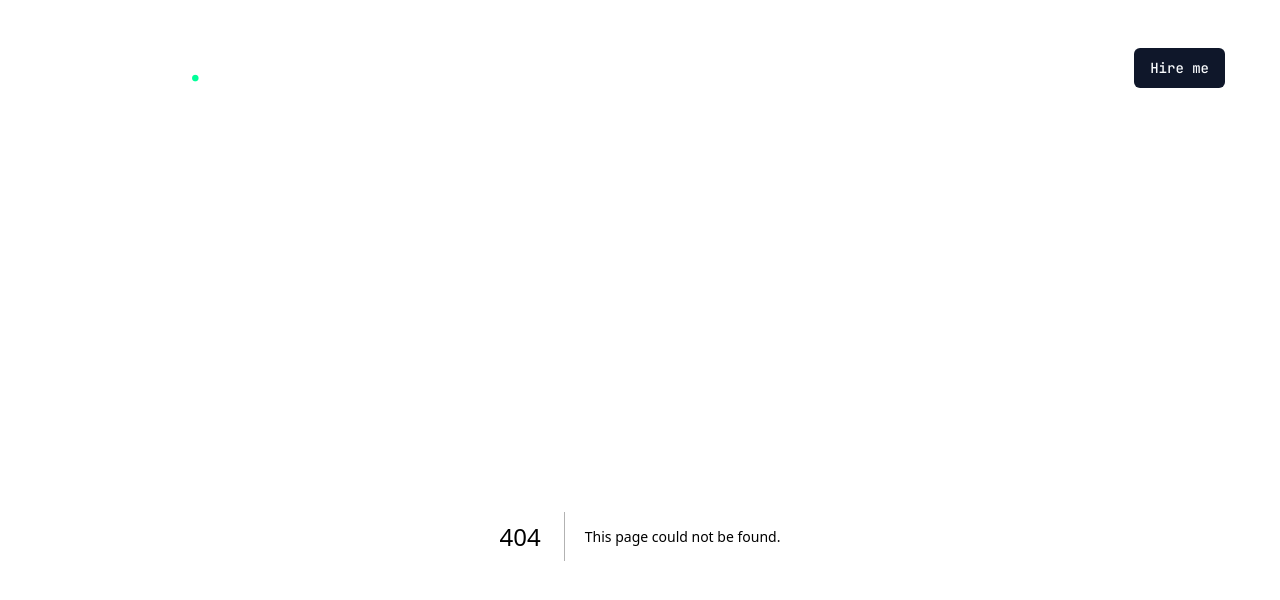
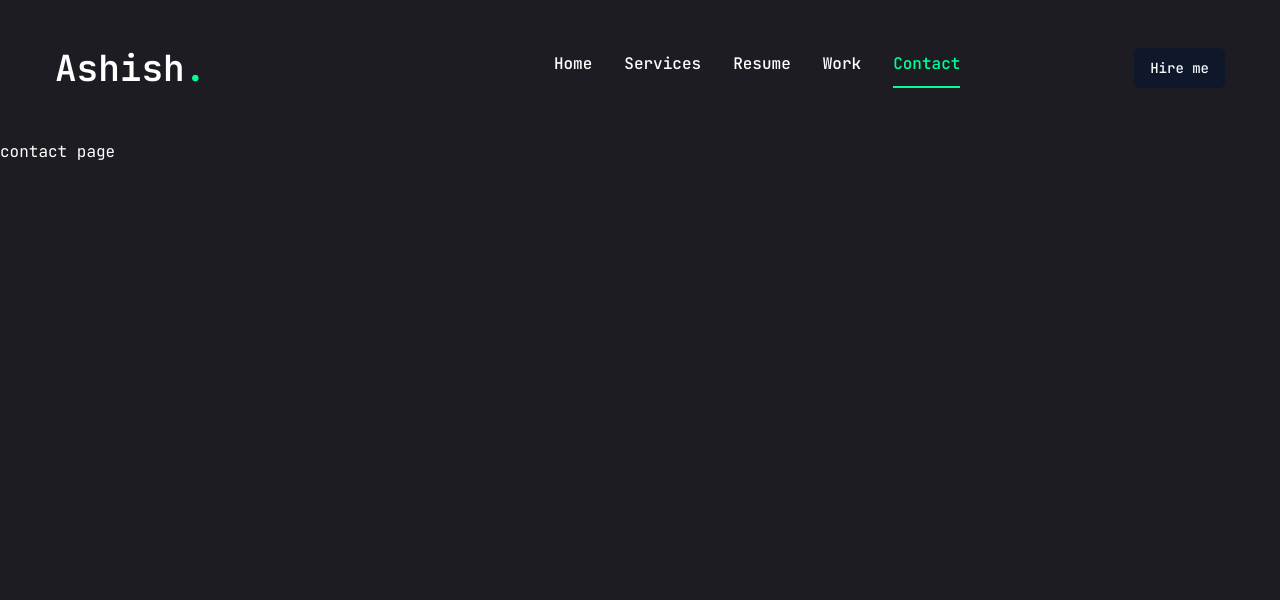
Before and after one commit to syntax2/ashish_portfolio, a Next.js app: page /contact in a window 1280 px wide. Before the commit this address had no page. Shown: the top 600 px of the page. Built offline with nearby package versions, Linux system fonts and the light colour scheme.

Commit message:
Added the files for different pages

```diff
--- /dev/null
+++ b/app/contact/page.jsx
@@ -0,0 +1,5 @@
+const Contact = () => {
+    return <div>contact page</div>;
+};
+
+export default Contact;
--- /dev/null
+++ b/app/resume/page.jsx
@@ -0,0 +1,5 @@
+const Resume = () => {
+    return <div>Resume page</div>;
+};
+
+export default Resume;
--- /dev/null
+++ b/app/services/page.jsx
@@ -0,0 +1,5 @@
+const Services = () => {
+    return <div>services page</div>;
+};
+
+export default Services;
--- /dev/null
+++ b/app/work/page.jsx
@@ -0,0 +1,5 @@
+const Work = () => {
+    return <div>Work page </div>;
+};
+
+export default Work;
--- a/components/Nav.jsx
+++ b/components/Nav.jsx
@@ -26,13 +26,20 @@ const Links = [
     },
 ];
 const Nav = () => {
+    const pathname = usePathname();
+    console.log(pathname);
     return (<nav className="flex gap-8">
-        {Links.map((link, index) =>
-        {
-            return <Link href={link.path} key={index} className={``}></Link>
+        {Links.map((link, index) =>{
+            return (
+                <Link href={link.path} key={index} className={`${
+                    link.path === pathname && "text-accent border-b-2 border-accent"
+                    } capitalize font-medium hover:text-accent transition-all`}>
+                    {link.name}
+                </Link>
+            );
         })}
     </nav>
     );
-}
+};
 
-export default Nav
+export default Nav;
```
